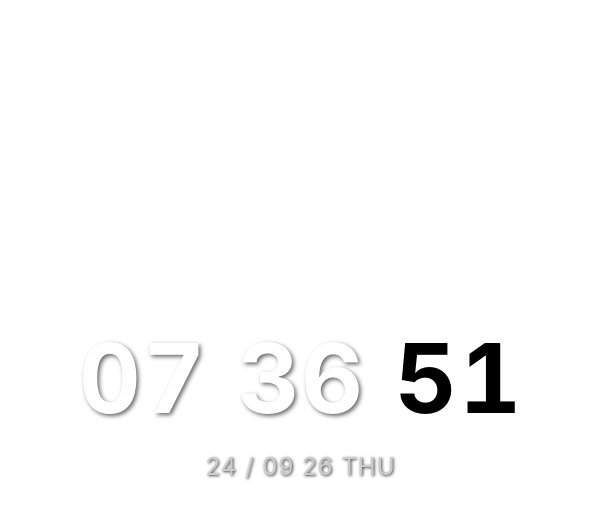
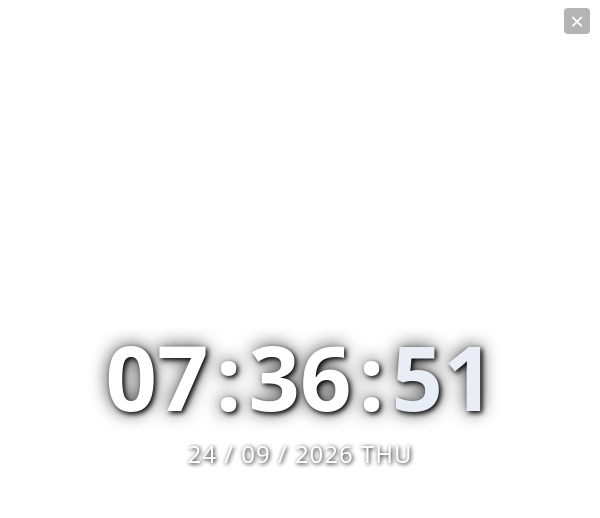
Before and after one commit to Yili-code/Dynamic-Clock, an Electron app: page index.html in a window 600 px wide. Drawn offline with Linux system fonts and the light colour scheme.

Commit message:
fix: stabilize transparent clock and remove unrelated automation

```diff
--- a/index.html
+++ b/index.html
@@ -1,23 +1,20 @@
 <!DOCTYPE html>
-<html>
-
+<html lang="en">
 <head>
   <meta charset="UTF-8">
-  <meta http-equiv="Content-Security-Policy"
-    content="default-src 'self'; script-src 'self'; style-src 'self' 'unsafe-inline' https://fonts.googleapis.com; font-src 'self' https://fonts.gstatic.com;">
-  <link rel="preconnect" href="https://fonts.googleapis.com">
-  <link rel="preconnect" href="https://fonts.gstatic.com" crossorigin>
-  <link href="https://fonts.googleapis.com/css2?family=Inter:wght@300;500;700&display=swap" rel="stylesheet">
+  <meta name="viewport" content="width=device-width, initial-scale=1">
+  <meta http-equiv="Content-Security-Policy" content="default-src 'self'; script-src 'self'; style-src 'self'; object-src 'none'; base-uri 'none'">
   <link href="./styles.css" rel="stylesheet">
   <title>Dynamic Clock</title>
 </head>
-
 <body>
-  <div class="time-display">
-    <span id="hours">00</span><span class="space"> </span><span id="minutes">00</span><span class="space"> </span><span id="seconds">00</span>
-  </div>
-  <div class="date-display" id="date">Loading...</div>
+  <button id="close" type="button" aria-label="Close clock" title="Close clock">×</button>
+  <main class="clock" aria-label="Local time and date">
+    <div class="time-display" role="timer" aria-label="Time">
+      <span id="hours">00</span><span class="separator">:</span><span id="minutes">00</span><span class="separator">:</span><span id="seconds">00</span>
+    </div>
+    <div class="date-display" id="date">Loading…</div>
+  </main>
   <script src="./renderer.js"></script>
 </body>
-
 </html>
--- a/package.json
+++ b/package.json
@@ -5,7 +5,8 @@
   "main": "main.js",
   "scripts": {
     "start": "electron .",
-    "check": "node --check main.js && node --check renderer.js"
+    "check": "node --check main.js && node --check renderer.js && node --test renderer.test.js",
+    "test": "node --test renderer.test.js"
   },
   "keywords": [
     "electron",
--- a/renderer.js
+++ b/renderer.js
@@ -1,42 +1,35 @@
-/**
- * This file is loaded via the <script> tag in the index.html file and will
- * be executed in the renderer process for that window. No Node.js APIs are
- * available in this process because `nodeIntegration` is turned off and
- * `contextIsolation` is turned on. Use the contextBridge API in `preload.js`
- * to expose Node.js functionality from the main process.
- */
+const weekdayFormatter = new Intl.DateTimeFormat('en-US', { weekday: 'short' });
 
-let lastDateString = '';
+function formatClock(date) {
+  const twoDigits = value => String(value).padStart(2, '0');
+  return {
+    hours: twoDigits(date.getHours()),
+    minutes: twoDigits(date.getMinutes()),
+    seconds: twoDigits(date.getSeconds()),
+    date: `${twoDigits(date.getDate())} / ${twoDigits(date.getMonth() + 1)} / ${date.getFullYear()} ${weekdayFormatter.format(date)}`
+  };
+}
 
-window.addEventListener('DOMContentLoaded', () => {
-})
+function startClock(doc = document, schedule = setTimeout, now = () => new Date()) {
+  const fields = Object.fromEntries(['hours', 'minutes', 'seconds', 'date'].map(id => [id, doc.getElementById(id)]));
 
-
-function updateClock() {
-  const now = new Date();
-
-  const hours = String(now.getHours()).padStart(2, '0');
-  const minutes = String(now.getMinutes()).padStart(2, '0');
-  const seconds = String(now.getSeconds()).padStart(2, '0');
-
-  document.getElementById('hours').textContent = hours;
-  document.getElementById('minutes').textContent = minutes;
-  document.getElementById('seconds').textContent = seconds;
-
-  const day = String(now.getDate()).padStart(2, '0');
-  const month = String(now.getMonth() + 1).padStart(2, '0');
-  const year = String(now.getFullYear()).slice(-2);
-  const weekday = new Intl.DateTimeFormat('en-US', { weekday: 'short' }).format(now);
-  const currentDateString = `${day} / ${month} ${year} ${weekday}`;
-
-  if (currentDateString !== lastDateString) {
-    document.getElementById('date').textContent = currentDateString;
-    lastDateString = currentDateString;
+  function tick() {
+    const current = now();
+    const formatted = formatClock(current);
+    for (const [key, element] of Object.entries(fields)) {
+      if (element.textContent !== formatted[key]) element.textContent = formatted[key];
+    }
+    schedule(tick, 1000 - current.getMilliseconds());
   }
 
-  const msUntilNextSecond = 1000 - now.getMilliseconds();
-  setTimeout(updateClock, msUntilNextSecond);
+  tick();
 }
 
-// Start the clock
-updateClock();
+if (typeof document !== 'undefined') {
+  document.addEventListener('DOMContentLoaded', () => {
+    startClock();
+    document.getElementById('close').addEventListener('click', () => window.close());
+  });
+}
+
+if (typeof module !== 'undefined') module.exports = { formatClock, startClock };
--- a/styles.css
+++ b/styles.css
@@ -1,59 +1,61 @@
-/* styles.css */
-* {
-  margin: 0;
-  padding: 0;
-  box-sizing: border-box;
+* { box-sizing: border-box; }
+
+html, body { margin: 0; width: 100%; height: 100%; }
+
+body {
+  font-family: system-ui, -apple-system, 'Segoe UI', sans-serif;
+  background: transparent;
+  color: white;
+  user-select: none;
+  -webkit-app-region: drag;
 }
 
-body {
-  font-family: 'Inter', sans-serif;
-  background: transparent;
-  color: #ffffff;
+.clock {
   display: flex;
   flex-direction: column;
-  gap: 1rem;
+  gap: clamp(.5rem, 4vh, 1rem);
+  align-items: center;
   justify-content: center;
-  align-items: center;
-  height: 100vh;
-  overflow: hidden;
-  user-select: none;
+  width: 100%;
+  height: 100%;
+  padding: 1.5rem;
+  text-align: center;
 }
 
 .time-display {
-  font-size: 6rem;
+  display: flex;
+  align-items: baseline;
+  font-size: clamp(3rem, 15vw, 6rem);
   font-weight: 700;
-  letter-spacing: 2px;
-  padding-left: 2px;
-  text-shadow: 2px 2px 4px rgba(0, 0, 0, 0.6), 0 0 20px rgba(255, 255, 255, 0.2);
-  display: flex;
-  justify-content: center;
-  align-items: center;
-  width: 100%;
+  line-height: 1;
+  font-variant-numeric: tabular-nums;
+  white-space: nowrap;
+  text-shadow: 2px 2px 5px #000, 0 0 18px #333;
 }
 
-#hours,
-#minutes,
-#seconds {
-  font-variant-numeric: tabular-nums;
+.separator { margin: 0 .08em; }
+#seconds { color: #e9eef6; }
+
+.date-display {
+  font-size: clamp(1rem, 4vw, 1.5rem);
+  letter-spacing: .04em;
+  text-transform: uppercase;
+  text-shadow: 1px 1px 4px #000;
 }
 
-#seconds {
-  color: #000000;
-  text-shadow: 0 0 15px rgb(255, 255, 255);
+#close {
+  position: absolute;
+  z-index: 1;
+  top: 8px;
+  right: 10px;
+  border: 0;
+  border-radius: 4px;
+  background: rgba(0, 0, 0, .45);
+  color: white;
+  font: 24px/1 system-ui, sans-serif;
+  cursor: pointer;
+  opacity: .65;
+  -webkit-app-region: no-drag;
 }
 
-.space {
-  margin: 0 15px;
-}
-
-.date-display {
-  font-size: 1.5rem;
-  font-weight: 400;
-  color: #cccccc;
-  letter-spacing: 1px;
-  padding-left: 1px;
-  text-shadow: 1px 1px 3px rgba(0, 0, 0, 0.8);
-  text-transform: uppercase;
-  text-align: center;
-  width: 100%;
-}
+#close:hover, #close:focus-visible { opacity: 1; outline: 2px solid white; }
```
Also changed, not shown: main.js (+17 -17 lines), renderer.test.js (added, +26 -0 lines), .github/workflows/add-to-project.yml (deleted), README.md, 1 other file.
